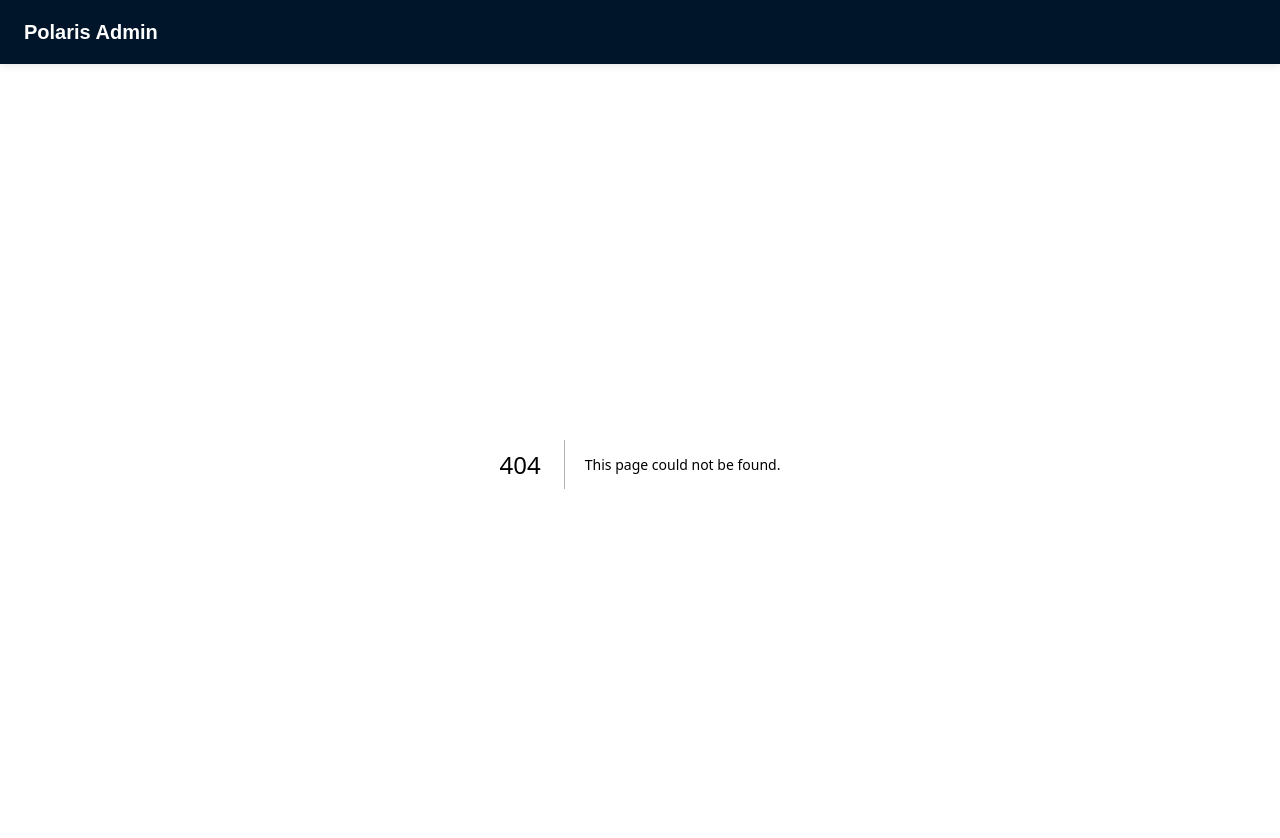
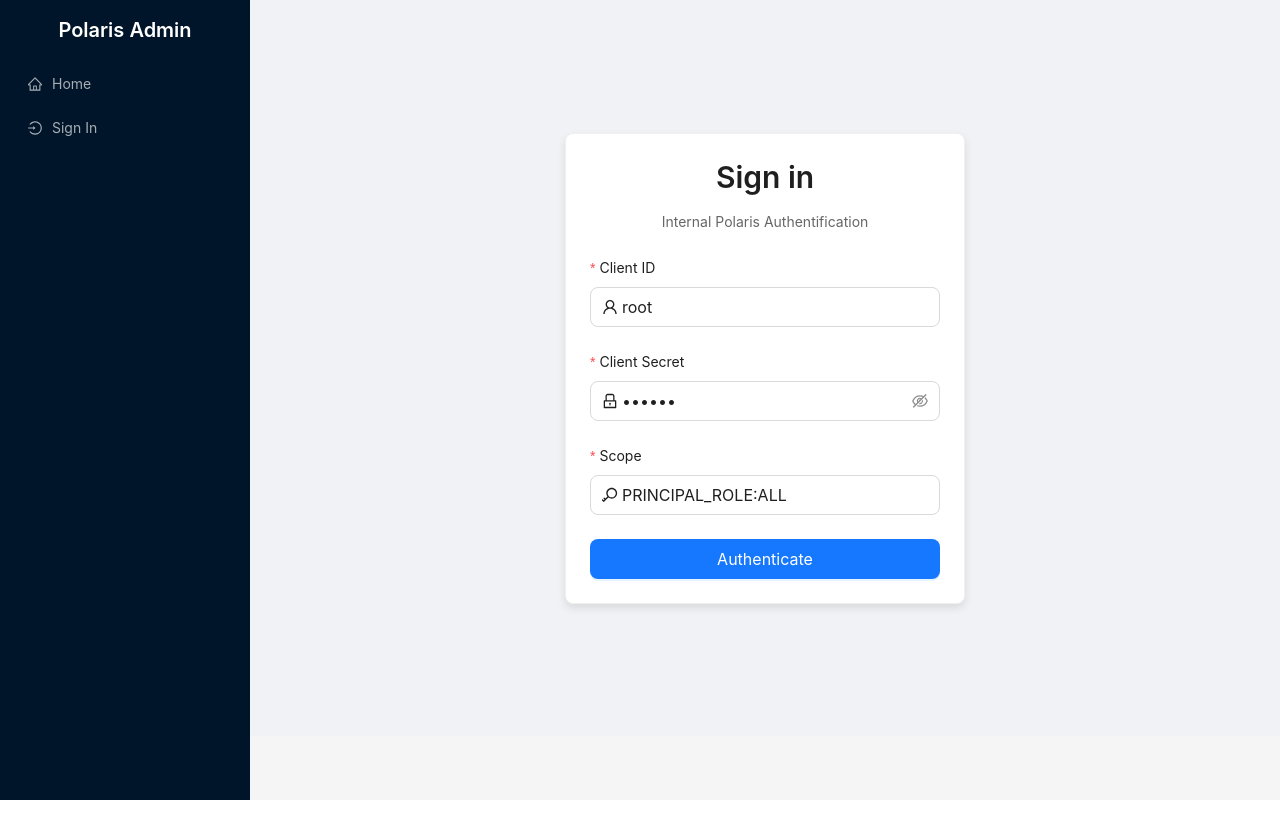
Before and after one commit to binarycat0/polaris-admin-panel, a Next.js app: page /signin in a window 1280 px wide. Before the commit this address had no page. Shown: the top 838 px of the page. After the commit the page ends 800 px from the top, so only its background shows below. Built offline with nearby package versions, Linux system fonts and the light colour scheme.

Commit message:
use leftside Menu use antd default styles fix SignIn/SignOut

```diff
--- a/src/app/globals.css
+++ b/src/app/globals.css
@@ -41,7 +41,7 @@ a {
   }
 }
 
-/* Ensure main content doesn't overlap with sticky nav */
-main {
-  min-height: calc(100vh - 64px);
+/* Layout adjustments for sidebar navigation */
+.ant-layout-content {
+  min-height: 100vh;
 }
--- a/src/app/layout.tsx
+++ b/src/app/layout.tsx
@@ -1,7 +1,7 @@
 import type {Metadata} from "next";
 import {Geist, Geist_Mono} from "next/font/google";
 import "./globals.css";
-import Navigation from "./ui/navigation";
+import LayoutWrapper from "./ui/layout-wrapper";
 
 const geistSans = Geist({
   variable: "--font-geist-sans",
@@ -26,10 +26,9 @@ export default function RootLayout({
   return (
       <html lang="en" suppressHydrationWarning>
       <body className={`${geistSans.variable} ${geistMono.variable}`}>
-      <Navigation />
-      <main>
-        {children}
-      </main>
+        <LayoutWrapper>
+          {children}
+        </LayoutWrapper>
       </body>
       </html>
   );
--- a/src/app/page.tsx
+++ b/src/app/page.tsx
@@ -24,7 +24,7 @@ export default function Home() {
       }
     };
 
-    // Check when window gains focus (user returns from auth page)
+    // Check when window gains focus (user returns from signin page)
     const handleFocus = () => {
       const newStatus = checkAuthStatus();
       setAuthStatus(newStatus);
@@ -54,7 +54,7 @@ export default function Home() {
                 !authStatus.isAuthenticated && (
                     <p className={styles.authSuccess}>
                       Please <Link href="/auth"
-                                   className={styles.authLink}><b>Authenticate</b></Link> to continue.
+                                   className={styles.authLink}><b>Sign in</b></Link> to continue.
                     </p>
                 )
             }
--- a/src/app/auth/page.tsx
+++ b/src/app/signin/page.tsx
@@ -1,15 +1,16 @@
 'use client'
 
-import {Form, Input, Button, Card, Typography, message} from 'antd';
-import {UserOutlined, LockOutlined} from '@ant-design/icons';
+import {Button, Card, Form, Input, message, Typography} from 'antd';
+import {KeyOutlined, LockOutlined, UserOutlined} from '@ant-design/icons';
 import {useState} from 'react';
-import type { ValidateErrorEntity } from 'rc-field-form/lib/interface';
+import type {ValidateErrorEntity} from 'rc-field-form/lib/interface';
 
 const {Title} = Typography;
 
 interface LoginFormValues {
-  username: string; // client_id
-  password: string; // client_secret
+  username: string;
+  password: string;
+  scope: string;
 }
 
 interface OAuthTokenResponse {
@@ -27,14 +28,13 @@ export default function Page() {
     setLoading(true);
 
     try {
-      // Prepare OAuth2 client credentials request
       const requestBody = {
         client_id: values.username,
         client_secret: values.password,
-        scope: "PRINCIPAL_ROLE:ALL" // Polaris requires a scope parameter
+        scope: values.scope,
       };
 
-      const response = await fetch('/api/auth', {
+      const response = await fetch('/api/signin', {
         method: 'POST',
         headers: {
           'Content-Type': 'application/json',
@@ -45,7 +45,6 @@ export default function Page() {
       if (response.ok) {
         const tokenData: OAuthTokenResponse = await response.json();
 
-        // Store the access token (you might want to use a more secure storage method)
         localStorage.setItem('access_token', tokenData.access_token);
         localStorage.setItem('token_type', tokenData.token_type);
 
@@ -90,9 +89,9 @@ export default function Page() {
             }}
         >
           <div style={{textAlign: 'center', marginBottom: 24}}>
-            <Title level={2}>Polaris Authentication</Title>
+            <Title level={2}>Sign in</Title>
             <p style={{color: '#666', marginTop: 8}}>
-              Enter your OAuth2 client credentials
+              Internal Polaris Authentification
             </p>
           </div>
 
@@ -105,7 +104,8 @@ export default function Page() {
               layout="vertical"
               initialValues={{
                 username: "root",
-                password: "s3cr3t"
+                password: "s3cr3t",
+                scope: "PRINCIPAL_ROLE:ALL"
               }}
           >
             <Form.Item
@@ -120,7 +120,7 @@ export default function Page() {
             >
               <Input
                   prefix={<UserOutlined/>}
-                  placeholder="Enter your OAuth2 client ID"
+                  placeholder="Enter your Polaris client ID"
                   size="large"
               />
             </Form.Item>
@@ -137,7 +137,24 @@ export default function Page() {
             >
               <Input.Password
                   prefix={<LockOutlined/>}
-                  placeholder="Enter your OAuth2 client secret"
+                  placeholder="Enter your Polaris client secret"
+                  size="large"
+              />
+            </Form.Item>
+
+            <Form.Item
+                label="Scope"
+                name="scope"
+                rules={[
+                  {
+                    required: true,
+                    message: 'Please input the Polaris scope!'
+                  }
+                ]}
+            >
+              <Input
+                  prefix={<KeyOutlined/>}
+                  placeholder="Enter Polaris scope"
                   size="large"
               />
             </Form.Item>
--- /dev/null
+++ b/src/app/ui/layout-wrapper.tsx
@@ -0,0 +1,23 @@
+'use client'
+
+import { Layout } from 'antd';
+import Navigation from './navigation';
+
+const { Content } = Layout;
+
+interface LayoutWrapperProps {
+  children: React.ReactNode;
+}
+
+export default function LayoutWrapper({ children }: LayoutWrapperProps) {
+  return (
+    <Layout style={{ minHeight: '100vh' }}>
+      <Navigation />
+      <Layout style={{ marginLeft: 250 }}>
+        <Content style={{ overflow: 'initial' }}>
+          {children}
+        </Content>
+      </Layout>
+    </Layout>
+  );
+}
--- a/src/app/ui/navigation.module.css
+++ /dev/null
@@ -1,95 +0,0 @@
-/* Navigation container */
-.nav {
-  background-color: #001529;
-  padding: 0 24px;
-  box-shadow: 0 2px 8px rgba(0, 0, 0, 0.1);
-  position: sticky;
-  top: 0;
-  z-index: 1000;
-}
-
-/* Navigation inner container */
-.navContainer {
-  max-width: 1400px;
-  margin: 0 auto;
-  display: flex;
-  align-items: center;
-  justify-content: space-between;
-  height: 64px;
-}
-
-/* Brand/Logo link */
-.brand {
-  color: #ffffff;
-  font-size: 20px;
-  font-weight: 600;
-  text-decoration: none;
-  display: flex;
-  align-items: center;
-  gap: 8px;
-}
-
-.brand:hover {
-  opacity: 0.8;
-}
-
-/* Navigation links container */
-.navLinks {
-  display: flex;
-  gap: 32px;
-  align-items: center;
-}
-
-/* Navigation link base styles */
-.navLink {
-  color: #ffffff;
-  text-decoration: none;
-  font-size: 16px;
-  font-weight: 400;
-  padding: 8px 16px;
-  border-radius: 6px;
-  background-color: transparent;
-  transition: all 0.3s ease;
-}
-
-.navLink:hover {
-  opacity: 0.8;
-}
-
-/* Active navigation link */
-.navLink.active {
-  color: #1890ff;
-  font-weight: 600;
-  background-color: rgba(24, 144, 255, 0.1);
-}
-
-/* Auth status container */
-.authStatus {
-  display: flex;
-  align-items: center;
-  gap: 16px;
-}
-
-/* Sign in button */
-.signInButton {
-  color: #ffffff;
-  text-decoration: none;
-  font-size: 14px;
-  padding: 8px 16px;
-  border: 1px solid #ffffff;
-  border-radius: 6px;
-  transition: all 0.3s ease;
-}
-
-.signInButton:hover {
-  background-color: rgba(255, 255, 255, 0.1);
-}
-
-/* Authenticated status */
-.authenticatedStatus {
-  color: #52c41a;
-  font-size: 14px;
-  display: flex;
-  align-items: center;
-  gap: 4px;
-}
--- a/src/app/ui/navigation.tsx
+++ b/src/app/ui/navigation.tsx
@@ -1,13 +1,18 @@
 'use client'
 
 import Link from 'next/link';
-import {usePathname} from 'next/navigation';
-import {useEffect, useState} from 'react';
-import {checkAuthStatus, type AuthStatus} from '@/utils/auth';
-import styles from './navigation.module.css';
+import { usePathname, useRouter } from 'next/navigation';
+import { useEffect, useState } from 'react';
+import { Layout, Menu, Typography, message } from 'antd';
+import { DatabaseOutlined, TeamOutlined, HomeOutlined, LoginOutlined, LogoutOutlined } from '@ant-design/icons';
+import { checkAuthStatus, clearAuthData, type AuthStatus } from '@/utils/auth';
+
+const { Sider } = Layout;
+const { Title } = Typography;
 
 export default function Navigation() {
   const pathname = usePathname();
+  const router = useRouter();
   const [authStatus, setAuthStatus] = useState<AuthStatus>({
     isAuthenticated: false,
     isExpired: false
@@ -38,38 +43,133 @@ export default function Navigation() {
     };
   }, []);
 
-  // Don't show navigation on auth page
-  if (pathname === '/auth') {
-    return null;
-  }
+
+
+  // Get current selected key based on pathname
+  const getSelectedKey = () => {
+    if (pathname === '/') return 'home';
+    if (pathname === '/signin') return 'login';
+    if (pathname === '/catalogs') return 'catalogs';
+    if (pathname === '/principals') return 'principals';
+    return 'home';
+  };
+
+  const handleSignOut = () => {
+    clearAuthData();
+    // Update auth status immediately after clearing data
+    setAuthStatus({
+      isAuthenticated: false,
+      isExpired: false
+    });
+    message.success('Successfully signed out');
+    router.push('/');
+  };
+
+  const handleMenuClick = ({ key }: { key: string }) => {
+    switch (key) {
+      case 'home':
+        router.push('/');
+        break;
+      case 'signin':
+        router.push('/signin');
+        break;
+      case 'catalogs':
+        router.push('/catalogs');
+        break;
+      case 'principals':
+        router.push('/principals');
+        break;
+      case 'signout':
+        handleSignOut();
+        break;
+    }
+  };
+
+  const menuItems = [
+    {
+      key: 'home',
+      icon: <HomeOutlined />,
+      label: 'Home',
+    },
+    ...(!authStatus.isAuthenticated || authStatus.isExpired ? [
+      {
+        key: 'signin',
+        icon: <LoginOutlined />,
+        label: 'Sign In',
+      },
+    ] : []),
+    // Show main navigation when authenticated and not expired
+    ...(authStatus.isAuthenticated && !authStatus.isExpired ? [
+      {
+        key: 'catalogs',
+        icon: <DatabaseOutlined />,
+        label: 'Catalogs',
+      },
+      {
+        key: 'principals',
+        icon: <TeamOutlined />,
+        label: 'Principals',
+      },
+    ] : []),
+  ];
 
   return (
-      <nav className={styles.nav}>
-        <div className={styles.navContainer}>
-          {/* Logo/Brand */}
-          <Link href="/" className={styles.brand}>
+    <Sider
+      width={250}
+      style={{
+        overflow: 'auto',
+        height: '100vh',
+        position: 'fixed',
+        left: 0,
+        top: 0,
+        bottom: 0,
+        display: 'flex',
+        flexDirection: 'column',
+      }}
+      theme="dark"
+    >
+      <div style={{ padding: '16px', textAlign: 'center' }}>
+        <Link href="/" style={{ textDecoration: 'none' }}>
+          <Title level={4} style={{ color: 'white', margin: 0 }}>
             Polaris Admin
-          </Link>
+          </Title>
+        </Link>
+      </div>
 
-          {/* Navigation Links */}
-          {authStatus.isAuthenticated && (
-              <div className={styles.navLinks}>
-                <Link
-                    href="/catalogs"
-                    className={`${styles.navLink} ${pathname === '/catalogs' ? styles.active : ''}`}
-                >
-                  Catalogs
-                </Link>
+      {/* Main navigation menu */}
+      <div style={{ flex: 1, overflow: 'auto' }}>
+        <Menu
+          theme="dark"
+          mode="inline"
+          selectedKeys={[getSelectedKey()]}
+          items={menuItems}
+          onClick={handleMenuClick}
+          style={{ borderRight: 0 }}
+        />
+      </div>
 
-                <Link
-                    href="/principals"
-                    className={`${styles.navLink} ${pathname === '/principals' ? styles.active : ''}`}
-                >
-                  Principals
-                </Link>
-              </div>
-          )}
+      {/* SignOut button at the bottom - only show when authenticated */}
+      {authStatus.isAuthenticated && !authStatus.isExpired && (
+        <div style={{ marginTop: 'auto' }}>
+          <Menu
+            theme="dark"
+            mode="inline"
+            items={[
+              {
+                key: 'signout',
+                icon: <LogoutOutlined />,
+                label: 'Sign Out',
+              }
+            ]}
+            onClick={handleMenuClick}
+            style={{
+              borderRight: 0,
+              borderTop: '1px solid #434343',
+              margin: 0
+            }}
+          />
         </div>
-      </nav>
+      )}
+    </Sider>
   );
 }
--- a/src/hooks/useAuthenticatedFetch.ts
+++ b/src/hooks/useAuthenticatedFetch.ts
@@ -33,7 +33,7 @@ export function useAuthenticatedFetch() {
       return null;
     }
 
-    // Get auth headers
+    // Get signin headers
     const authHeaders = getAuthHeaders();
     if (!authHeaders) {
       handleAuthFailure(router, 'Authentication failed. Please login again.');
--- a/src/utils/auth.ts
+++ b/src/utils/auth.ts
@@ -75,7 +75,7 @@ export function isAuthenticated(): boolean {
 
 /**
  * Handle authentication failure (401 responses)
- * Clears auth data and redirects to auth page
+ * Clears signin data and redirects to signin page
  * @param router - Next.js router instance
  * @param message - Optional custom error message
  */
@@ -89,7 +89,7 @@ export function handleAuthFailure(router: { push: (url: string) => void }, custo
     });
   }
 
-  router.push('/auth');
+  router.push('/signin');
 }
 
 /**
--- a/src/utils/healthCheck.ts
+++ b/src/utils/healthCheck.ts
@@ -66,7 +66,7 @@ export async function checkCatalogApiHealth(): Promise<HealthCheckResult> {
   const startTime = Date.now();
 
   try {
-    // Try to reach the auth endpoint as a health check
+    // Try to reach the signin endpoint as a health check
     const response = await fetch(`${apiCatalogUrl}/oauth/tokens`, {
       method: 'POST',
       headers: {
@@ -78,7 +78,7 @@ export async function checkCatalogApiHealth(): Promise<HealthCheckResult> {
 
     const responseTime = Date.now() - startTime;
 
-    // For auth endpoint, we expect 401 or 400, not 500
+    // For signin endpoint, we expect 401 or 400, not 500
     if (response.status === 401 || response.status === 400) {
       return {
         isHealthy: true,
```
Also changed, not shown: src/app/principals/page.tsx (+2 -6 lines), src/app/api/signin/route.ts (renamed from src/app/api/auth/route.ts).
